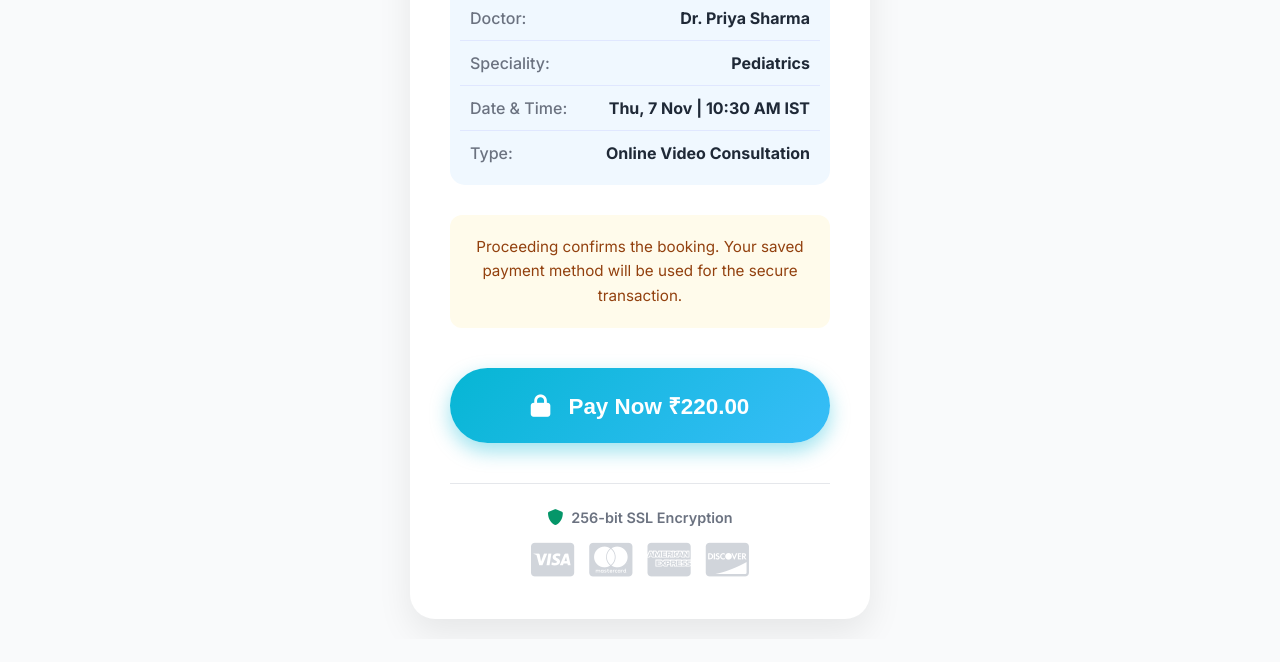
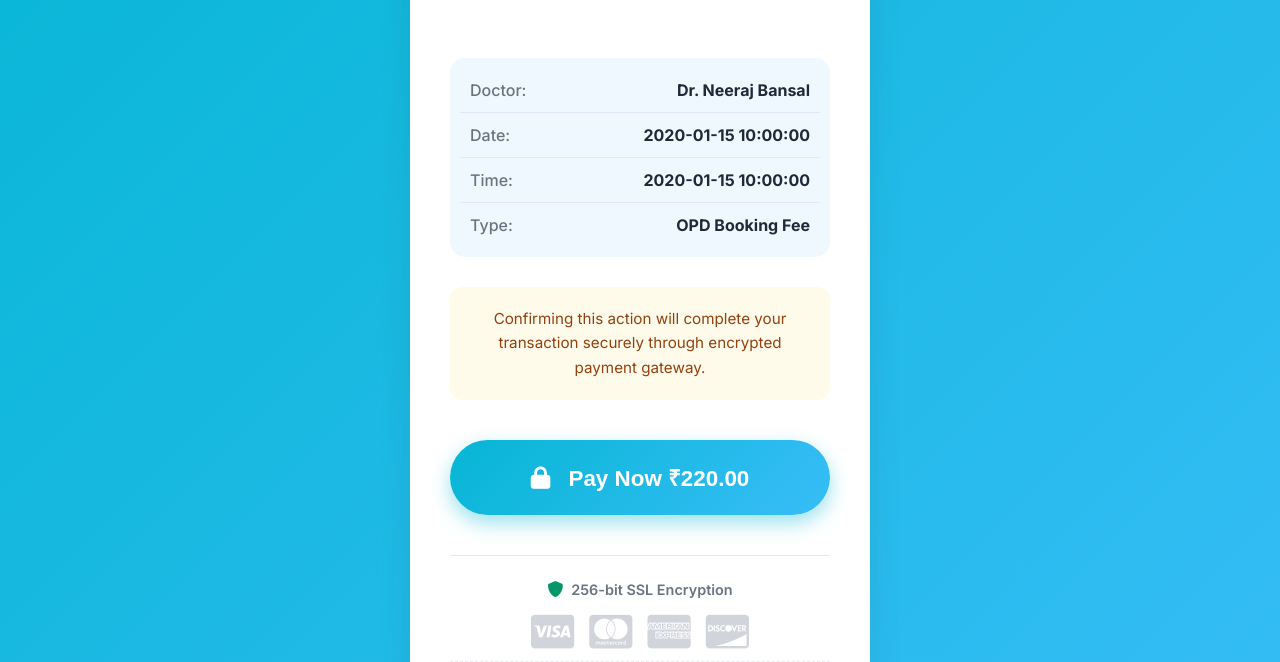
Before and after one commit to indra8959/doctor_appointment_automation_on_whatsapp, a Flask app: template templates/payment.html in a window 1280 px wide. Shown: the part 211-873 px from the top of the page. Before the commit the page ends 838 px from the top, so only its background shows below. Run offline with Flask 3, Linux system fonts and the light colour scheme; the template is opened without the code that fills it: most values are stand-ins (such as "Sample title", 1, 10 or a date in 2020); parts of the project's set-up code (start-up, migrations or seed data) failed here and were passed over; some libraries are stand-ins or nearby versions.

Commit message:
Update payment.html

```diff
--- a/templates/payment.html
+++ b/templates/payment.html
@@ -17,7 +16,8 @@
 
         body {
             font-family: 'Inter', sans-serif;
-            background-color: #f9fafb; /* Very light background for contrast */
+            background: linear-gradient(135deg, #06B6D4, #38BDF8);
+            /* background-color: #f9fafb;  */
             display: flex;
             justify-content: center;
             align-items: center;
@@ -213,24 +232,24 @@
         <header class="payment-header">
 
             <!-- Price in Rupee format (Rich Green) -->
-            <p class="amount">Consultation Fee: *₹220.00*</p>
+             <img class="logo" src="https://care2connect.in/assets/pp-BXFzvpwK.png" alt="img"/>
+            <!-- <p class="amount">Consultation Fee: *₹220.00*</p> -->
         </header>
 
         <!-- Appointment Details - Clean, Minimal Structure -->
         <div class="appointment-details">
-            <div class="detail-item"><span>Doctor:</span> <strong>Dr. Priya Sharma</strong></div>
-            <div class="detail-item"><span>Speciality:</span> <strong>Pediatrics</strong></div>
-            <div class="detail-item"><span>Date & Time:</span> <strong>Thu, 7 Nov | 10:30 AM IST</strong></div>
-            <div class="detail-item"><span>Type:</span> <strong>Online Video Consultation</strong></div>
+            <div class="detail-item"><span>Doctor:</span> <strong>Dr. Neeraj Bansal</strong></div>
+            <div class="detail-item"><span>Date:</span> <strong>{{ date }}</strong></div>
+            <div class="detail-item"><span>Time:</span> <strong>{{ time }}</strong></div>
+            <div class="detail-item"><span>Type:</span> <strong>OPD Booking Fee</strong></div>
         </div>
 
         <!-- Confirmation Message - Soft Yellow Info Box -->
         <div class="simplified-content">
             <p class="confirmation-message">
-                Proceeding confirms the booking. Your saved payment method will be used for the secure transaction.
+                Confirming this action will complete your transaction securely through encrypted payment gateway.
             </p>
         </div>
-
         <!-- Pay Button - Stylish Cyan Gradient, Pill Shape -->
        <button
   type="button"
```
Also changed, not shown: other parts of templates/payment.html (+27 -4 lines).
